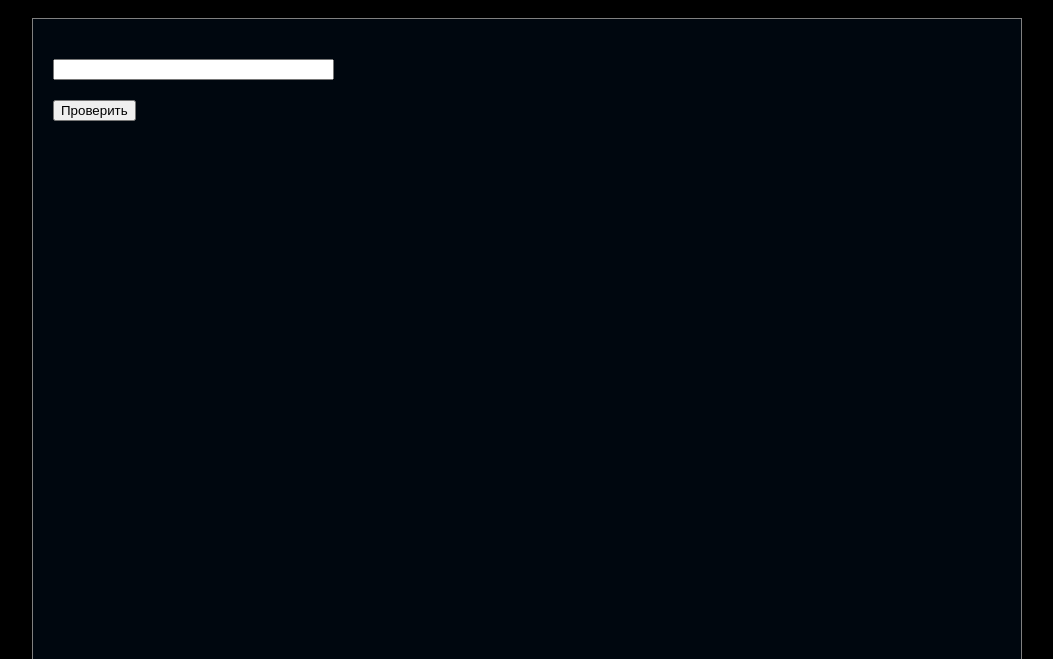
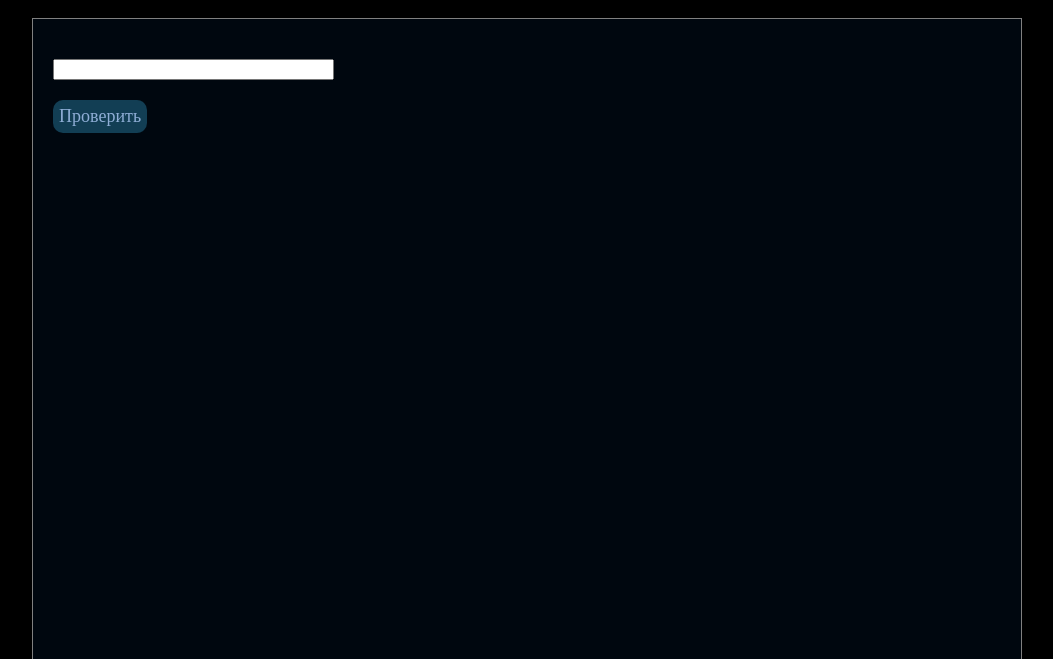
Before and after one commit to startournament/tournament, a Flask app: template app/templates/second_game_const.html.j2 in a window 1280 px wide. Shown: the top 659 px of the page, without its empty margins (113-1166 px from the left). Run offline with Flask 2, Linux system fonts and the light colour scheme; the template is opened without the code that fills it: values that come from a table or form of the project are taken from there, most other values are stand-ins (such as "Sample title", 1, 10 or a date in 2020); some libraries are stand-ins or nearby versions.

Commit message:
Fixed bugs 2

```diff
--- a/app/forms.py
+++ b/app/forms.py
@@ -5,4 +5,3 @@ from wtforms.validators import DataRequired
 
 class second_game_const_form(FlaskForm):
     text = StringField(validators = [DataRequired()])
-    submit = SubmitField('Проверить')
--- a/app/static/styles/styles.css
+++ b/app/static/styles/styles.css
@@ -2,7 +2,7 @@ p {
     font-size: 20;
 }
 
-a  {
+a {
     text-decoration: none;
     color: #8FAED6 !important;
     font-size: 20;
@@ -70,7 +70,9 @@ a:hover {
     font-size: 18px;
     padding: 6px;
     background-color: #123E54;
-    color: white;
+    color: #8FAED6;
+    font-family: 'Times New Roman';
+    font-size: 18px;
     border-collapse: collapse;
     text-decoration: none;
 }
--- a/app/templates/second_game_const.html.j2
+++ b/app/templates/second_game_const.html.j2
@@ -2,11 +2,10 @@
 
 {% block content %}
     <form action="" method="post">
-    {{ form.hidden_tag() }}
-    <p>
+        {{ form.hidden_tag() }}
+        <p>
         {{ form.text(size=32) }}
-    </p>
-    <p>
-        {{ form.submit(size=32) }}
-    </p>
+        </p>
+    <input id="submit" name="submit" size="32" type="submit" value="Проверить"
+    class="button_submit">
 {% endblock %}
```
Also changed, not shown: Constellation/dictionary.py (+1 -1 lines), app/routes.py (+17 -16 lines).
